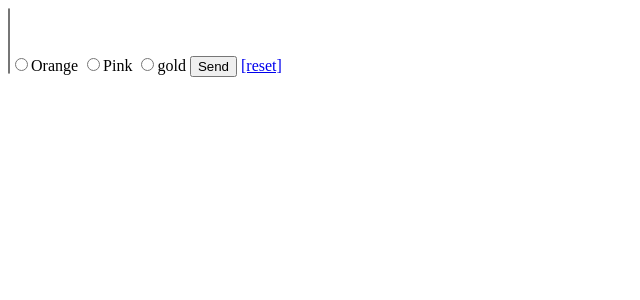
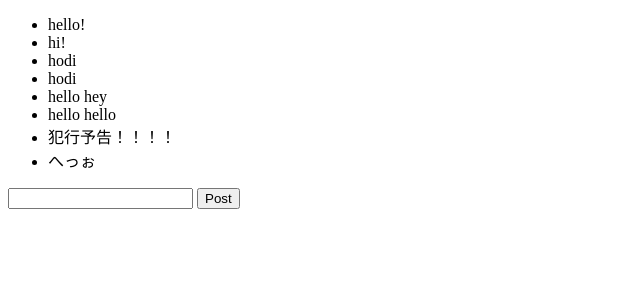
Before and after one commit to posse-ap/gen2.5-liysa7, a PHP site: page /index/ in a window 1280 px wide. Shown: the top 300 px of the page, without its empty margins (0-640 px from the left). Run offline with PHP 8.4, Linux system fonts and the light colour scheme.

Commit message:
ドットインストール終了

```diff
--- a/basic_php_webdev-master/work/app/functions.php
+++ b/basic_php_webdev-master/work/app/functions.php
@@ -6,3 +6,24 @@ function h($str)
 {
   return htmlspecialchars($str, ENT_QUOTES, 'UTF-8');
 }
+
+
+function createToken()
+{
+  if (!isset($_SESSION['token'])) {
+    $_SESSION['token'] = bin2hex(random_bytes(32));
+  }
+}
+
+
+function validateToken()
+{
+  if (
+    empty($_SESSION['token']) ||
+    $_SESSION['token'] !== filter_input(INPUT_POST, 'token')
+    ) {
+      exit('Invalid post request');
+    }
+}
+
+session_start();
--- /dev/null
+++ b/basic_php_webdev-master/work/app/messages.txt
@@ -0,0 +1,8 @@
+hello!
+hi!
+hodi
+hodi
+hello hey
+hello hello
+犯行予告！！！！
+へっぉ
--- a/basic_php_webdev-master/work/web/index.php
+++ b/basic_php_webdev-master/work/web/index.php
@@ -2,17 +2,39 @@
 
   require('../app/functions.php'); /*読み込みに失敗したときに止めてほしいからrequire */
 
+  createToken();
+
+  define('FILENAME', '../app/messages.txt');
+
+  if ($_SERVER['REQUEST_METHOD']=== 'POST') {
+    validateToken();
+
+    $message = trim(filter_input(INPUT_POST, 'message'));
+    $message = $message !== '' ? $message : '...';
+
+    $fp = fopen(FILENAME, 'a');
+    fwrite($fp, $message . "\n");
+    fclose($fp);
+
+    header('Location: http://localhost:8080/result.php');
+    exit;
+    }
+
+  $messages = file(FILENAME, FILE_IGNORE_NEW_LINES);
+
   include('../app/_parts/_header.php');
 ?>
 
-<form action ="result.php" method ="get">
-  <select name="colors[]" multiple>
-    <label><input type= "radio" name="color" value = "orange">Orange</label>
-    <label><input type= "radio" name="color" value = "pink">Pink</label>
-    <label><input type= "radio" name="color" value = "gold">gold</label>
-  </select>
-  <button>Send</button>
-  <a href="reset.php">[reset]</a>
+<ul>
+  <?php foreach ($messages as $message): ?>
+  <li><?= h($message); ?></li>
+  <?php endforeach; ?>
+</ul>
+
+<form action ="" method ="post">
+<input type="text" name ="message">
+<button>Post</button>
+<input type="hidden" name="token" value="<?= h($_SESSION['token']); ?>">
 </form>
 
 <?php
--- a/basic_php_webdev-master/work/web/result.php
+++ b/basic_php_webdev-master/work/web/result.php
@@ -3,14 +3,12 @@
   require('../app/functions.php');
    /*読み込みに失敗したときに止めてほしいからrequire */
 
-  $colorFromGet = filter_input(INPUT_GET, 'color') ?? 'transparent';
-  $_SESSION['color'] = $colorFromGet;
 
 
   include('../app/_parts/_header.php');
 ?>
 
-<p><?= h($color); ?></p>
+<p>Message added</p>
 <p><a href="index.php">Go back</a></p>
 
 <?php
```
